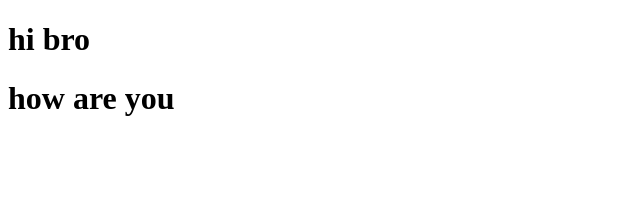
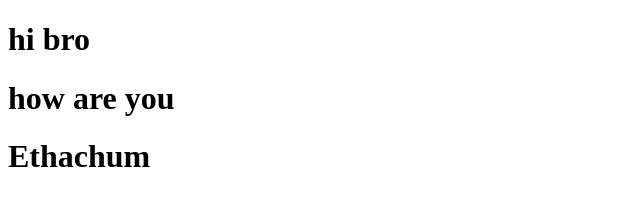
Before and after one commit to Sivasankar967/learning, a plain HTML site: page index.html in a window 1280 px wide. Shown: the whole page, without its empty margins (0-640 px from the left). Drawn offline with Linux system fonts and the light colour scheme.

Commit message:
ethachum

```diff
--- a/index.html
+++ b/index.html
@@ -9,5 +9,6 @@
 <body>
     <h1>hi bro</h1>
     <h1>how are you</h1>
+    <h1>Ethachum</h1>
 </body>
 </html>
```
